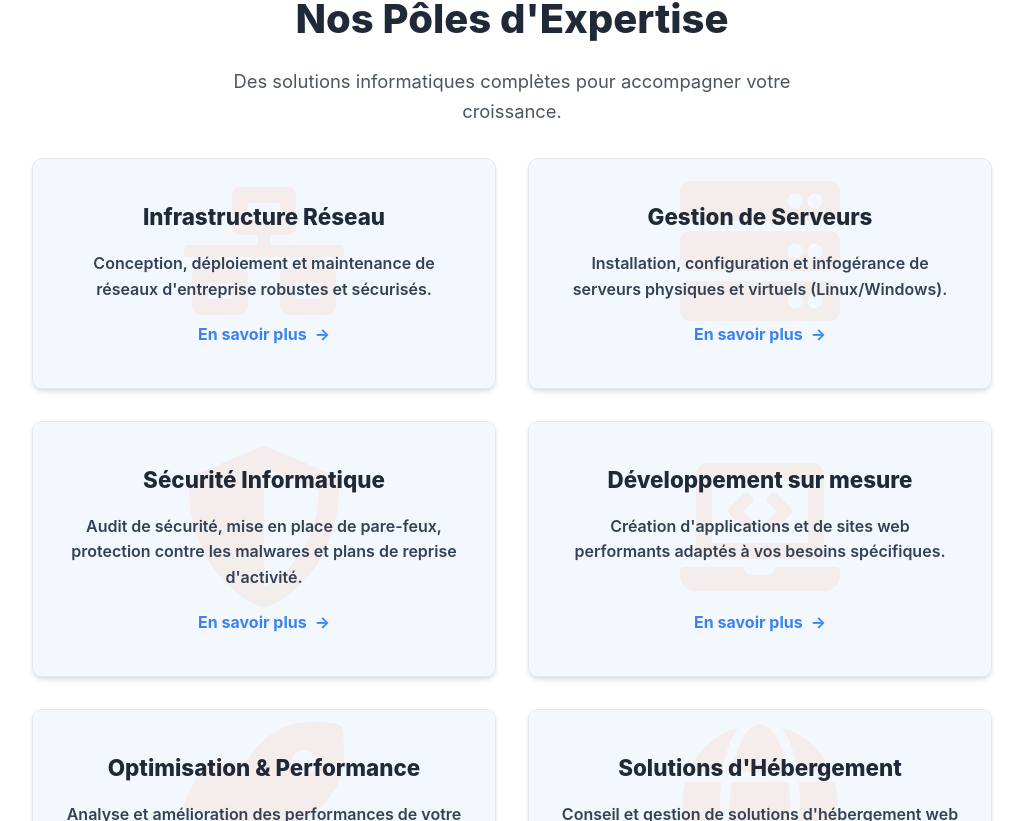
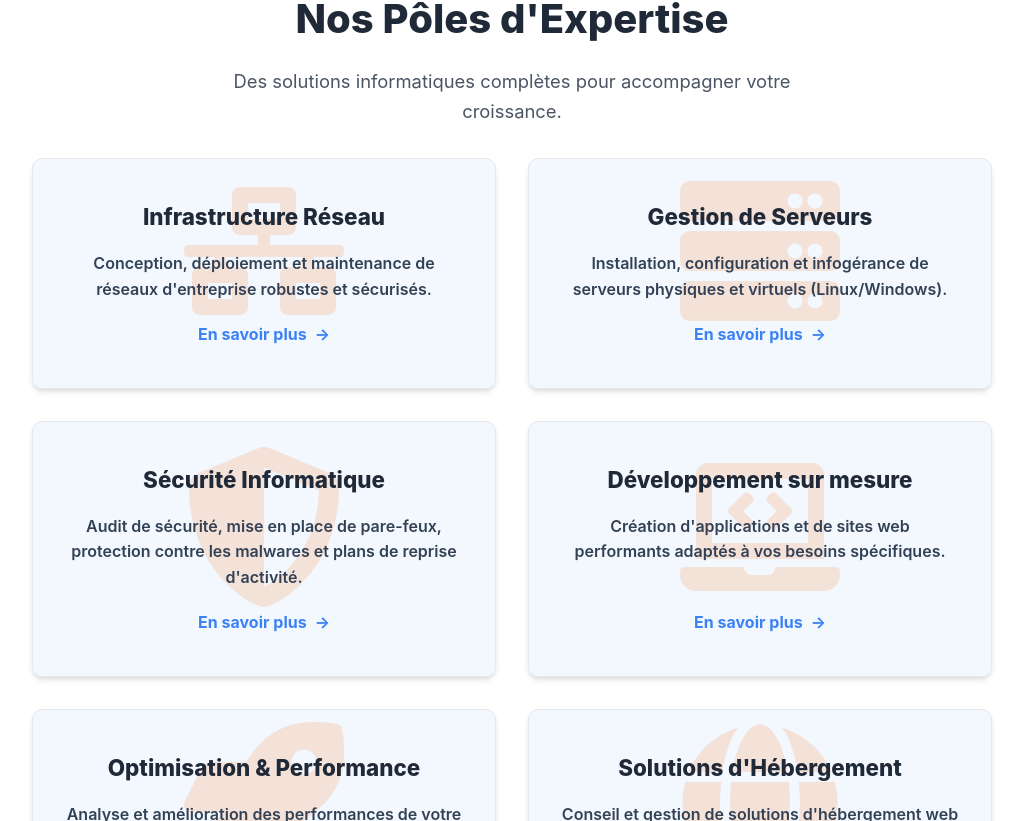
Before and after one commit to lagrainelagazelle-spec/siri-oi, a React (Create React App) app: page / in a window 1280 px wide. Shown: the part 959-1780 px from the top of the page, without its empty margins (128-1151 px from the left). Built offline with nearby package versions, Linux system fonts and the light colour scheme.

Commit message:
first commit

```diff
--- a/src/components/Home/Services.css
+++ b/src/components/Home/Services.css
@@ -38,7 +38,7 @@
 .service-card {
   position: relative;
   background-color: rgba(59, 130, 246, 0.06); /* bleu pastel très clair */
-  border: 1px solid var(--color-border);
+  border: 1.5px solid var(--color-border);
   border-radius: var(--radius-md);
   padding: 2.5rem 2rem;
   display: flex;
@@ -73,7 +73,8 @@
   transform: translate(-50%, -50%);
   font-size: clamp(90px, 18vw, 160px); /* ~50% carte selon viewport */
   color: var(--color-secondary);
-  opacity: 0.08; /* filigrane léger */
+  opacity: 0.16; /* filigrane légèrement plus visible */
+  filter: drop-shadow(0 1px 1px rgba(0,0,0,0.06)); /* contours plus nets */
   pointer-events: none;
   z-index: 0;
 }
```
